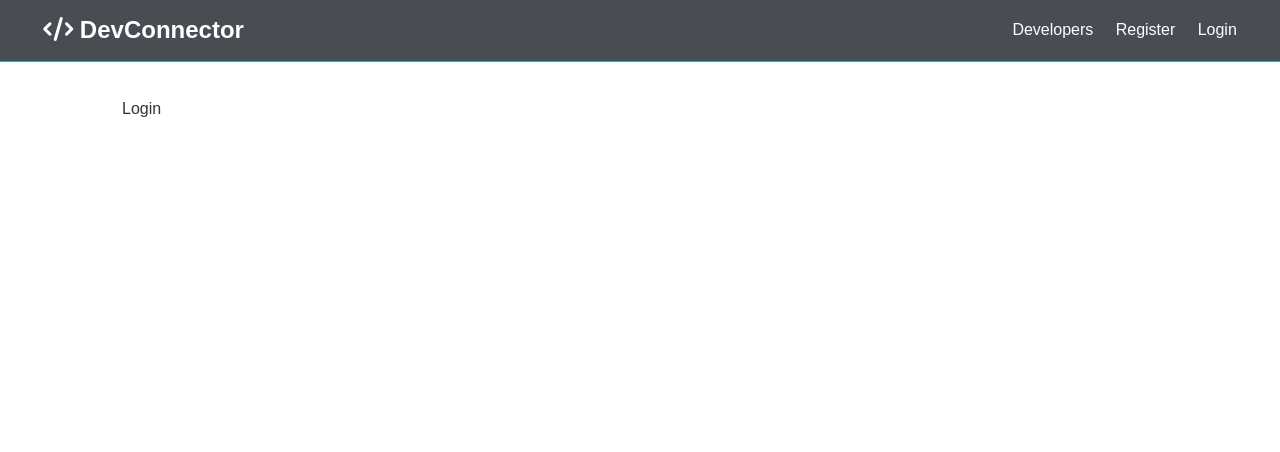
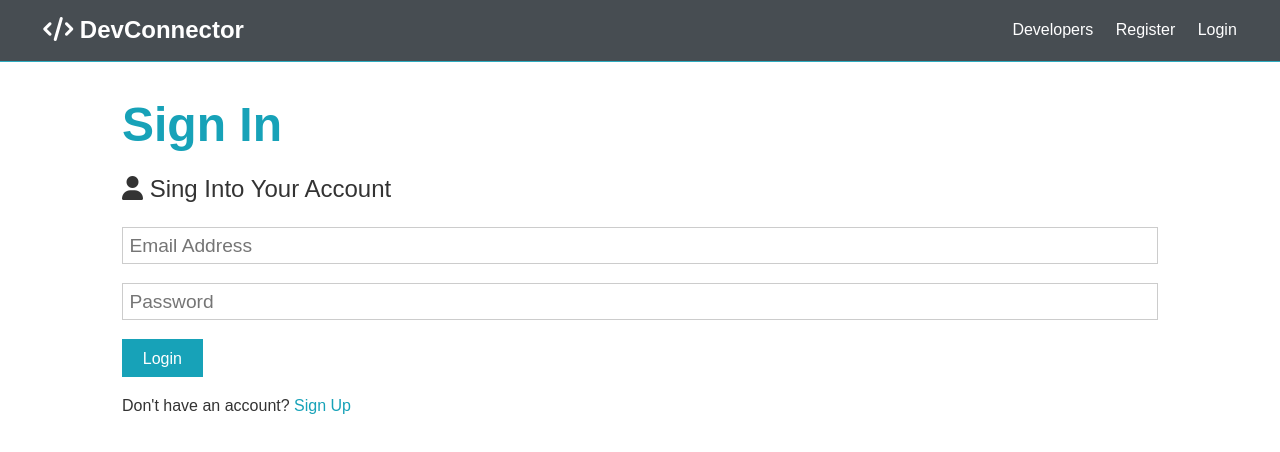
Before and after one commit to bagyasree-s/WT-Project, a React (Create React App) app in the folder client/: page /login in a window 1280 px wide. Shown: the top 452 px of the page. Built offline with nearby package versions, Linux system fonts and the light colour scheme.

Commit message:
Log In Form Works

```diff
--- a/client/src/components/auth/Login.js
+++ b/client/src/components/auth/Login.js
@@ -1,11 +1,40 @@
-import React from 'react'
+import React, { Fragment, useState } from 'react';
+import { Link } from 'react-router-dom';
+
 
 const Login = () => {
+    const [formData, setFormData] = useState({
+
+        email: '',
+        password: '',
+
+    });
+
+    const { email, password } = formData;
+
+    const onChange = e => setFormData({ ...formData, [e.target.name]: e.target.value });
+    const onSubmit = async e => {
+        e.preventDefault();
+        console.log("success");
+    };
     return (
-        <div>
-            Login
-        </div>
-    )
-}
+        <Fragment>
+            <h1 className="large text-primary">Sign In</h1>
+            <p className="lead"><i className="fas fa-user"></i> Sing Into Your Account</p>
+            <form className="form" onSubmit={e => onSubmit(e)}>
+                <div className="form-group">
+                    <input type="email" placeholder="Email Address" name="email" value={email} onChange={e => onChange(e)} required />
+                </div>
+                <div className="form-group">
+                    <input type="password" placeholder="Password" name="password" value={password} onChange={e => onChange(e)} required minLength="6" />
+                </div>
+                <input type="submit" className="btn btn-primary" value="Login" />
+            </form>
+            <p className="my-1">
+                Don't have an account? <Link to="/register">Sign Up</Link>
+            </p>
+        </Fragment>
+    );
+};
 
-export default Login
+export default Login;
--- a/client/src/components/auth/Register.js
+++ b/client/src/components/auth/Register.js
@@ -1,4 +1,5 @@
-import React, { Fragment, useState } from 'react'
+import React, { Fragment, useState } from 'react';
+import { Link } from 'react-router-dom';
 
 const Register = () => {
     const [formData, setFormData] = useState({
@@ -11,13 +12,13 @@
     const { name, email, password, password2 } = formData;
 
     const onChange = e => setFormData({ ...formData, [e.target.name]: e.target.value });
-    const onSubmit = e => {
+    const onSubmit = async e => {
         e.preventDefault();
         if (password !== password2) {
             console.log('Passwords dont match');
         }
         else {
-            console.log(formData);
+            console.log("success");
         }
     };
     return (
@@ -42,7 +43,7 @@
                 <input type="submit" className="btn btn-primary" value="Register" />
             </form>
             <p className="my-1">
-                Already have an account? <a href="login.html">Sign In</a>
+                Already have an account? <Link to="/login">Sign In</Link>
             </p>
         </Fragment>
     );
```
